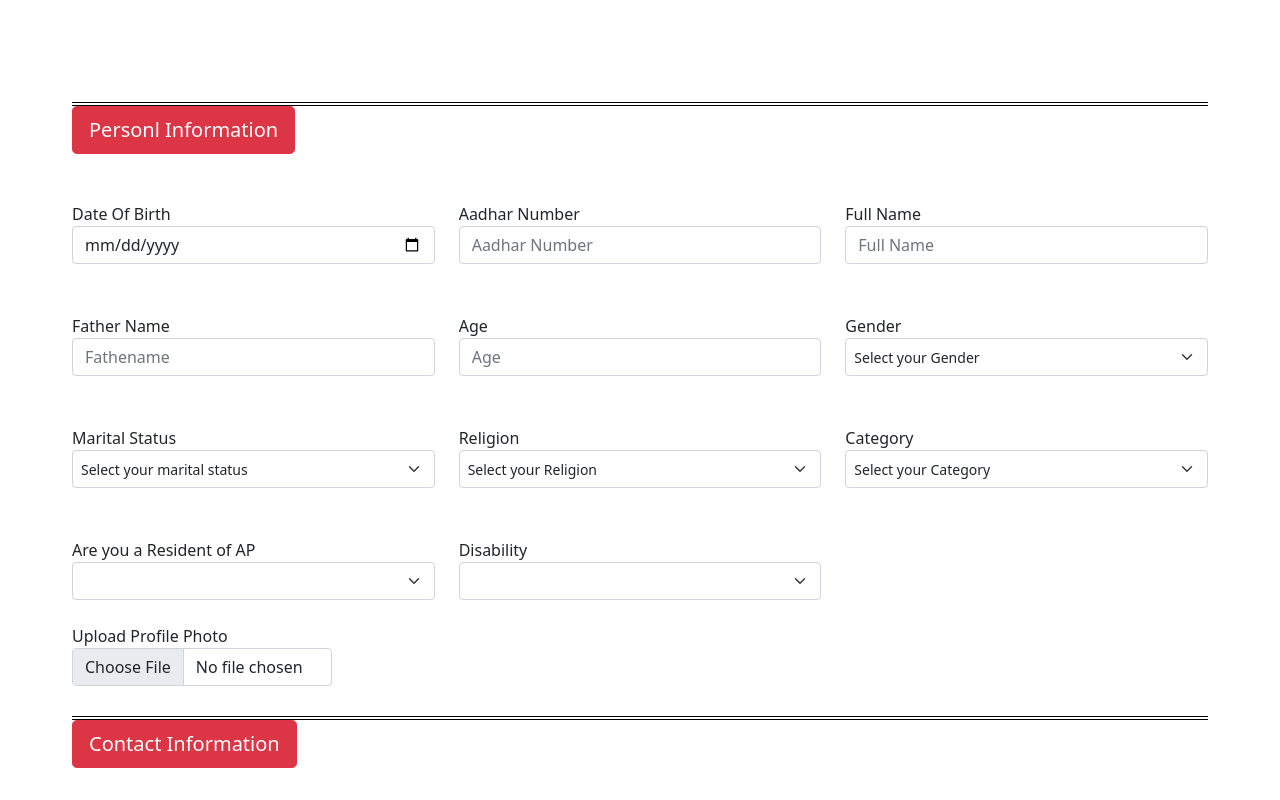
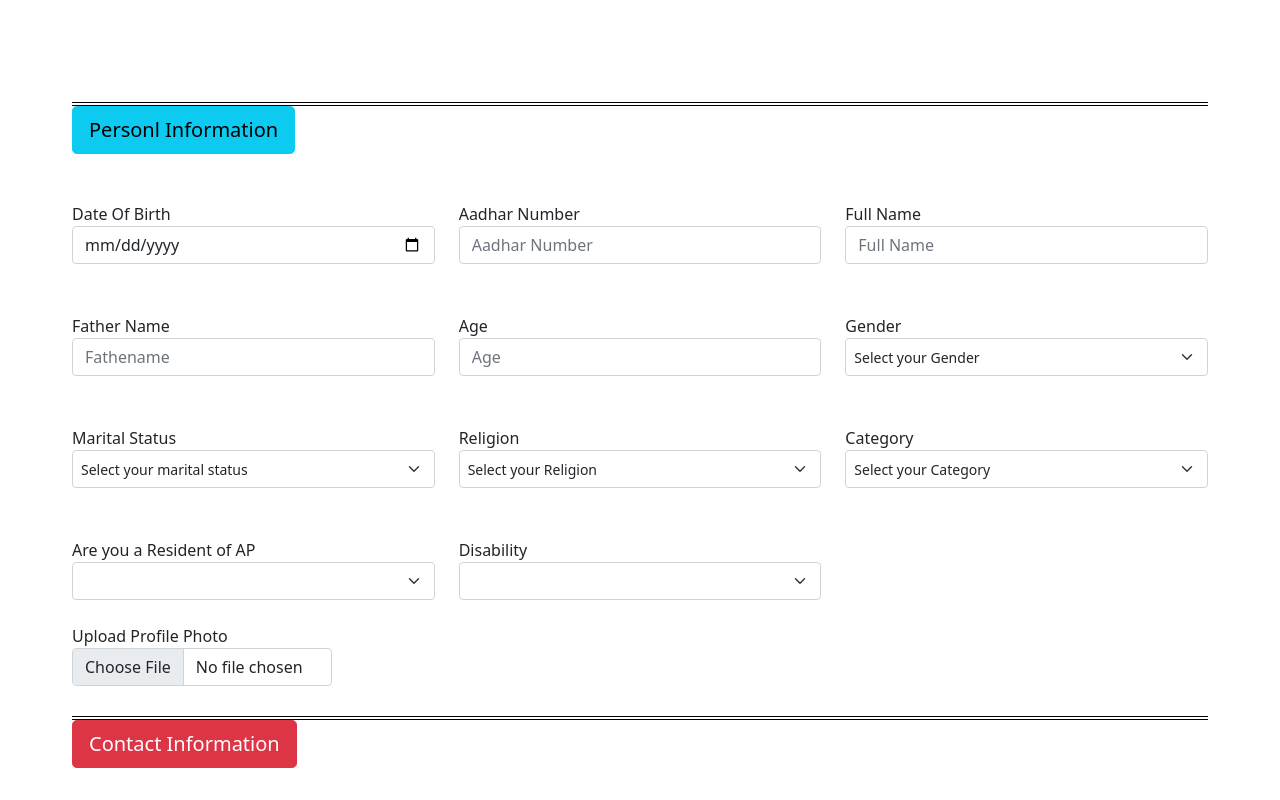
Before and after one commit to 10121996balu/Naipunyam-Website, a plain HTML site: page index.html in a window 1280 px wide. Shown: the top 800 px of the page. Drawn offline with nearby package versions, Linux system fonts and the light colour scheme.

Commit message:
Update index.html

```diff
--- a/index.html
+++ b/index.html
@@ -19,7 +19,7 @@
 <body class="m-5 p-4">
 
     <div class="double-line">
-        <button type="button" class="btn btn-danger btn-lg">Personl Information</button>
+        <button type="button" class="btn btn-info btn-lg">Personl Information</button>
     </div><br><br>
     <div class="naipunyam">
 
```
